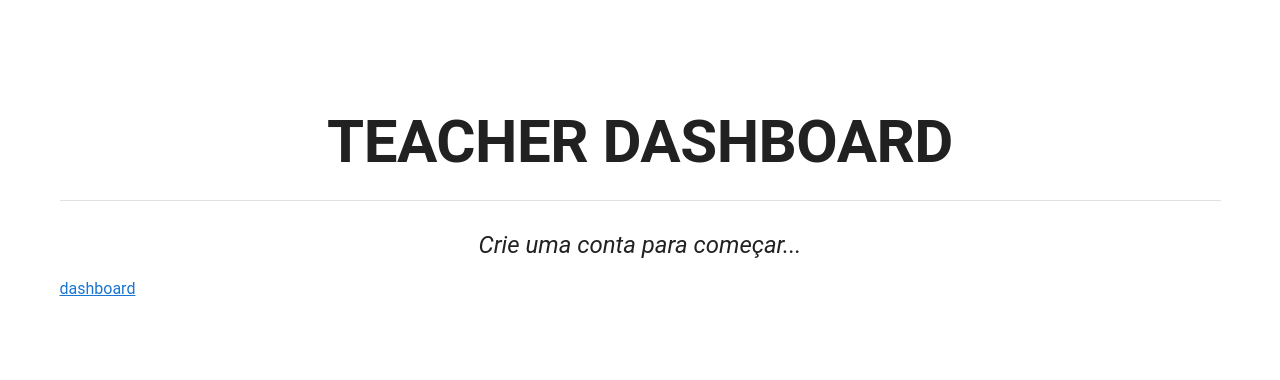
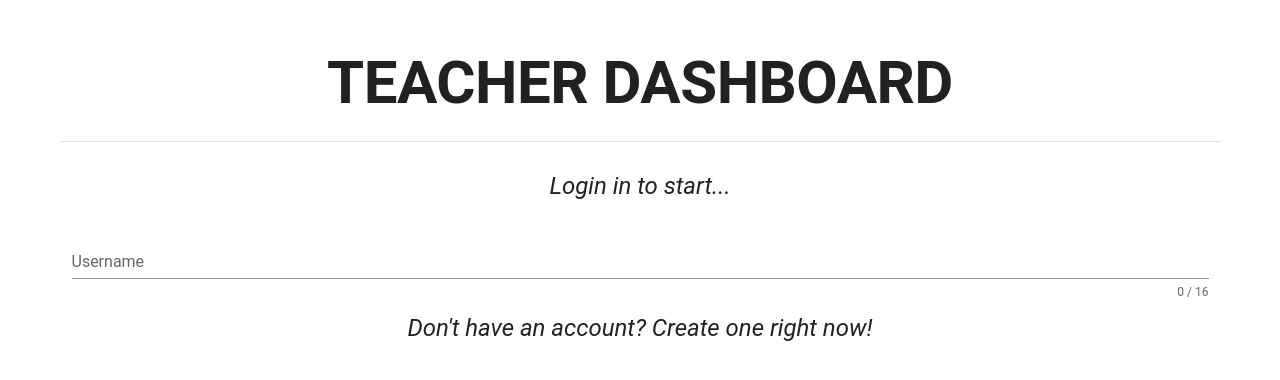
Before and after one commit to rafael-lua/teacher-dashboard, a Vue app: page / in a window 1280 px wide. Shown: the part 194-574 px from the top of the page. Built offline with nearby package versions, Linux system fonts and the light colour scheme.

Commit message:
add login form component with initial setup

```diff
--- /dev/null
+++ b/src/components/authentication/LoginForm.vue
@@ -0,0 +1,28 @@
+<template>
+  <v-form v-model="isValid">
+    <v-container>
+      <v-text-field
+        v-model="username"
+        name="username"
+        label="Username"
+        counter="16"
+      ></v-text-field>
+    </v-container>
+  </v-form>
+</template>
+
+<script>
+export default {
+  name: "LoginForm",
+
+  data() {
+    return {
+      isValid: false,
+      username: "",
+      password: "",
+    };
+  },
+};
+</script>
+
+<style scoped></style>
--- a/src/views/Home.vue
+++ b/src/views/Home.vue
@@ -4,18 +4,28 @@
       <v-col>
         <p class="text-center text-h2 font-weight-bold">TEACHER DASHBOARD</p>
         <v-divider class="my-7"></v-divider>
+        <p class="text-center text-h5 font-italic">Login in to start...</p>
+        <LoginForm />
         <p class="text-center text-h5 font-italic">
-          Crie uma conta para começar...
+          Don't have an account? Create one right now!
         </p>
-        <router-link to="/dashboard">dashboard</router-link>
       </v-col>
     </v-row>
   </v-container>
 </template>
 
 <script>
+import LoginForm from "../components/authentication/LoginForm";
+
+/**
+ * The home component is the first view of a user accessing the application
+ */
 export default {
   name: "Home",
+
+  components: {
+    LoginForm,
+  },
 };
 </script>
 
```
